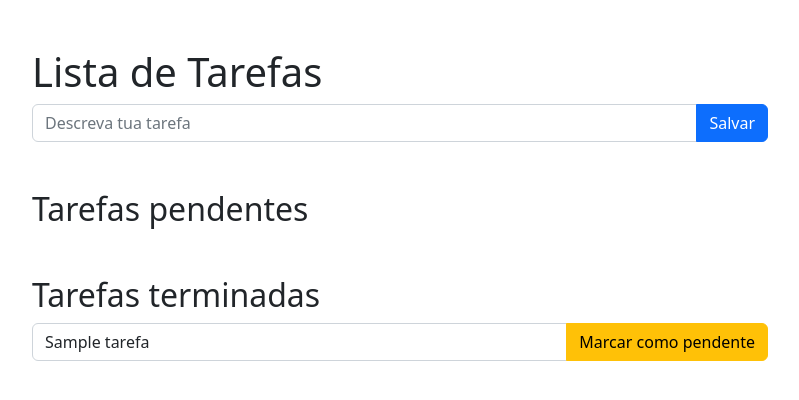
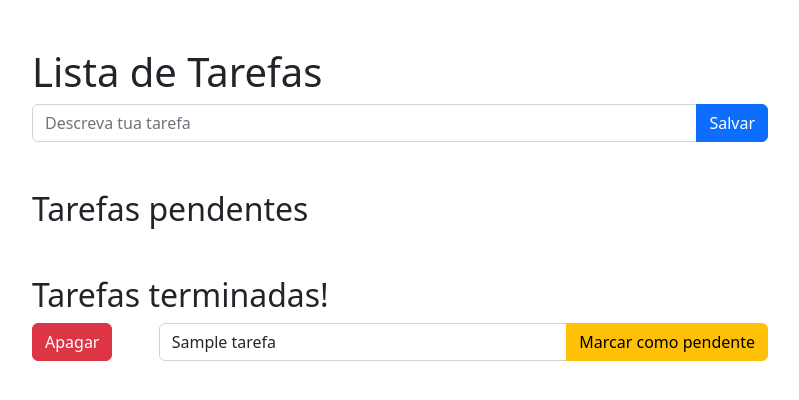
Before and after one commit to Rudie23/Django-pro, a Django app: page /tarefas/ in a window 1280 px wide. Shown: the top 400 px of the page, without its empty margins (240-1039 px from the left). Run offline with Django 4.2, Linux system fonts and the light colour scheme; tables that the repository leaves empty hold one stand-in row (values such as "Sample post").

Commit message:
Imersão 7

```diff
--- a/diegodev/tarefas/templates/tarefas/home.html
+++ b/diegodev/tarefas/templates/tarefas/home.html
@@ -34,8 +34,20 @@
             </form>
             {% endfor %}
 
-            <h2 class="mt-5">Tarefas terminadas</h2>
+            <h2 class="mt-5">Tarefas terminadas!</h2>
+
             {% for tarefa in tarefas_feitas %}
+                <div class="row">
+                    <div class="col-2">
+                    <form action="{% url 'tarefas:apagar' tarefa_id=tarefa.id %}" method="post">
+                        {% csrf_token %}
+                        <div class="input-group mb-3">
+                            <button type="submit" class="btn btn-danger">Apagar</button>
+                        </div>
+                    </form>
+                    </div>
+
+                    <div class="col-10">
                     <form action="{% url 'tarefas:detalhe' tarefa_id=tarefa.id %}" method="post">
                         {% csrf_token %}
                         <div class="input-group mb-3">
@@ -44,6 +56,9 @@
                             <button type="submit" class="btn btn-warning">Marcar como pendente</button>
                         </div>
                     </form>
+                    </div>
+
+                </div>
             {% endfor %}
 
         </div>
--- a/diegodev/tarefas/urls.py
+++ b/diegodev/tarefas/urls.py
@@ -1,11 +1,12 @@
 from django.urls import path
 
-from diegodev.tarefas.views import home, detalhe
+from diegodev.tarefas.views import home, detalhe, apagar
 
 app_name = 'tarefas'
 
 urlpatterns = [
     path('', home, name='home'),
     path('<int:tarefa_id>', detalhe, name='detalhe'),
+    path('apagar/<int:tarefa_id>', apagar, name='apagar'),
 
 ]
--- a/diegodev/tarefas/views.py
+++ b/diegodev/tarefas/views.py
@@ -33,8 +33,15 @@ def home(request):
 
 
 def detalhe(request, tarefa_id):
-    tarefa = Tarefa.objects.get(id=tarefa_id)
-    form = TarefaForm(request.POST, instance=tarefa)
-    if form.is_valid():
-        form.save()
+    if request.method == 'POST':
+        tarefa = Tarefa.objects.get(id=tarefa_id)
+        form = TarefaForm(request.POST, instance=tarefa)
+        if form.is_valid():
+            form.save()
     return HttpResponseRedirect(reverse('tarefas:home'))
+
+
+def apagar(request, tarefa_id):
+    if request.method == 'POST':
+        Tarefa.objects.filter(id=tarefa_id).delete()
+    return HttpResponseRedirect(reverse('tarefas:home'))
```
Also changed, not shown: diegodev/tarefas/tests/test_apagar_tarefa.py (added, +21 -0 lines), 1 other file. Lines whose indentation alone changed are shown as unchanged.
